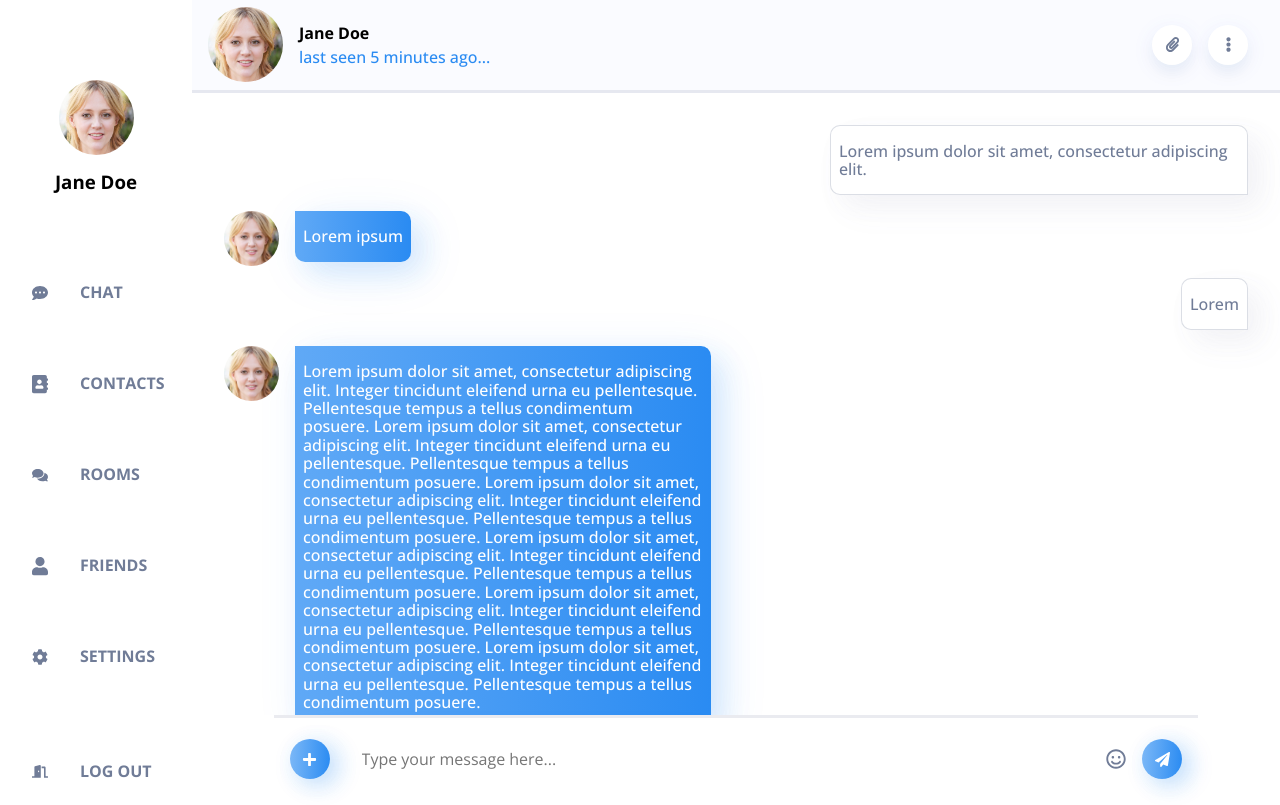
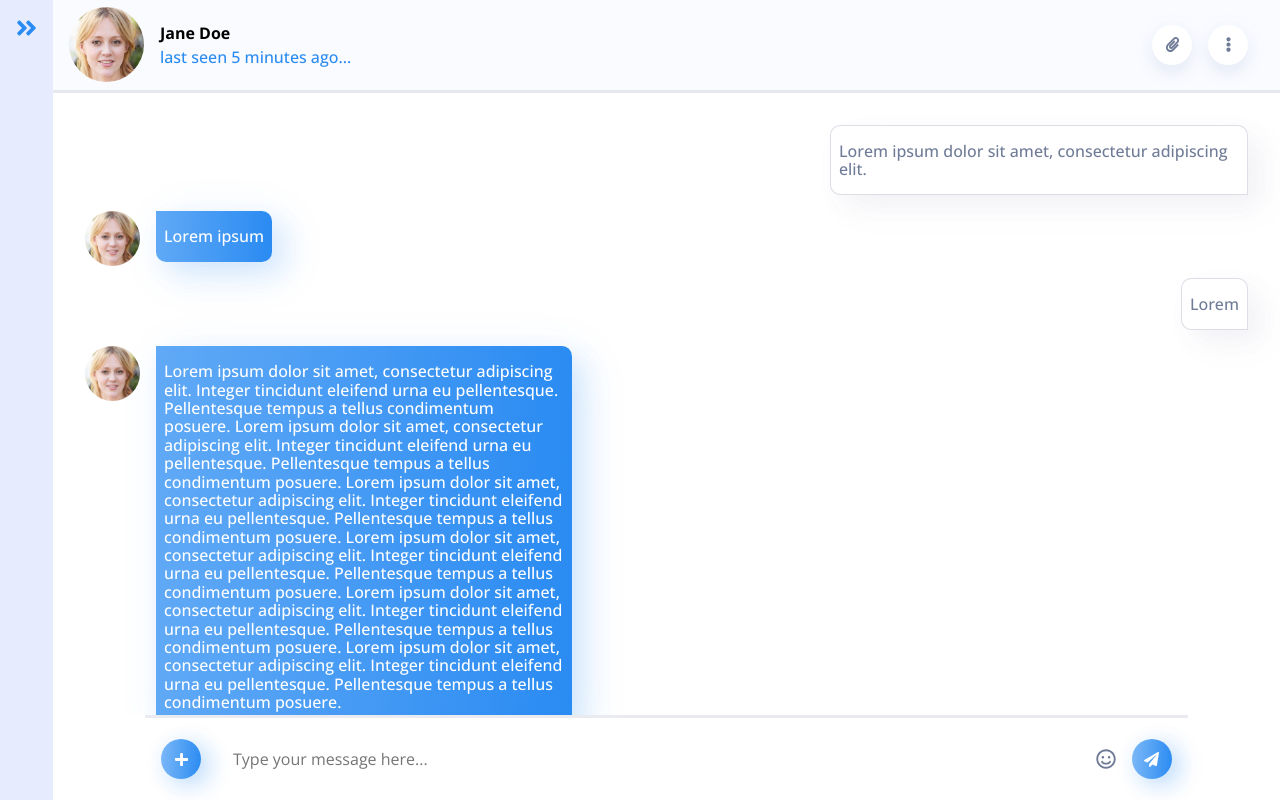
Before and after one commit to droa3v/react-chat-client, a React app: page / in a window 1280 px wide. Built offline with nearby package versions, Linux system fonts and the light colour scheme.

Commit message:
Added dropdown menu

```diff
--- a/src/App.tsx
+++ b/src/App.tsx
@@ -1,13 +1,16 @@
 import React from "react";
+import { BrowserRouter } from "react-router-dom";
 import { Chat } from "./Chat/Chat";
 import { Menu } from "./Menu/Menu";
 import "./scss/App.scss";
 
 export const App: React.FC = (): JSX.Element => {
   return (
-    <div className="appContainer">
-      <Menu />
-      <Chat />
-    </div>
+    <BrowserRouter>
+      <div className="appContainer">
+        <Menu />
+        <Chat />
+      </div>
+    </BrowserRouter>
   );
 };
--- a/src/Menu/LogOut.tsx
+++ /dev/null
@@ -1,11 +0,0 @@
-import React from "react";
-import { faDoorOpen } from "@fortawesome/free-solid-svg-icons";
-import { MenuItem } from "../components/MenuItem/MenuItem";
-
-export const LogOut: React.FC = (): JSX.Element => {
-  return (
-    <div>
-      <MenuItem icon={faDoorOpen}>Log out</MenuItem>
-    </div>
-  );
-};
--- a/src/Menu/Menu.module.scss
+++ b/src/Menu/Menu.module.scss
@@ -2,13 +2,61 @@
 
 .container {
   height: 100vh;
-  width: 15%;
-  background-color: #fff;
+  width: 290px;
+  display: flex;
+  flex-direction: column;
+  justify-content: space-between;
+  background-color: variables.$white;
+  position: absolute;
+  left: -100%;
+  transition: all 0.3s ease;
 
-  .itemsContainer {
+  .userCard {
+    width: 100%;
+    display: flex;
+    flex-direction: column;
+    align-items: center;
+    padding-top: 80px;
+
+    .name {
+      cursor: pointer;
+      font-family: variables.$OpenSans;
+      font-weight: 600;
+      text-align: center;
+      padding: 16px;
+    }
+  }
+
+  .navigation {
+    margin: 0;
+    padding: 80px 0 0 0;
     height: 100%;
     display: flex;
     flex-direction: column;
-    gap: 3rem;
+  }
+
+  .logOut {
+    padding: 0;
+    margin: 0;
+  }
+
+  .icon {
+    align-self: flex-end;
   }
 }
+
+.icon {
+  color: variables.$gray;
+  font-size: 1.5rem;
+  padding: 1rem;
+
+  &:hover {
+    color: variables.$active;
+  }
+}
+
+.active {
+  left: 0;
+  transition: all 0.3s ease;
+  z-index: 1;
+}
--- a/src/Menu/Menu.tsx
+++ b/src/Menu/Menu.tsx
@@ -1,18 +1,76 @@
-import React from "react";
-import { LogOut } from "./LogOut";
+import React, { useState } from "react";
+import { FontAwesomeIcon } from "@fortawesome/react-fontawesome";
+import {
+  faAngleDoubleRight,
+  faAngleDown,
+  faPowerOff,
+  faSlidersH,
+  faTimes,
+} from "@fortawesome/free-solid-svg-icons";
+import {
+  faAddressBook,
+  faCommentDots,
+  faComments,
+  faUser,
+} from "@fortawesome/free-regular-svg-icons";
+
+import { Avatar } from "../components/Avatar/Avatar";
+import { MenuItem } from "../components/MenuItem/MenuItem";
 import styles from "./Menu.module.scss";
-import { Navigation } from "./Navigation/Navigation";
-
-import { UserCard } from "./UserCard/UserCard";
+import img from "../img/image.jpeg";
 
 export const Menu: React.FC = (): JSX.Element => {
+  const [clicked, setClicked] = useState<boolean>(false);
+
+  const handleClick = () => setClicked(!clicked);
+
   return (
-    <div className={styles.container}>
-      <div className={styles.itemsContainer}>
-        <UserCard />
-        <Navigation />
-        <LogOut />
-      </div>
-    </div>
+    <>
+      <nav className={`${styles.container} ${clicked ? styles.active : null}`}>
+        <FontAwesomeIcon
+          onClick={handleClick}
+          icon={faTimes}
+          className={styles.icon}
+        />
+
+        <div className={styles.userCard}>
+          <Avatar src={img} size="lg" />
+          <div>
+            <span className={styles.name}>Jane Doe</span>
+            <FontAwesomeIcon icon={faAngleDown} />
+          </div>
+        </div>
+
+        <ul className={styles.navigation}>
+          <MenuItem icon={faCommentDots} to="/chat">
+            Chat
+          </MenuItem>
+          <MenuItem icon={faAddressBook} to="/contacts">
+            Contacts
+          </MenuItem>
+          <MenuItem icon={faComments} to="/rooms">
+            Rooms
+          </MenuItem>
+          <MenuItem icon={faUser} to="/friends">
+            Friends
+          </MenuItem>
+          <MenuItem icon={faSlidersH} to="/settings">
+            Settings
+          </MenuItem>
+        </ul>
+
+        <ul className={styles.logOut}>
+          <MenuItem icon={faPowerOff} to="/logout">
+            Log out
+          </MenuItem>
+        </ul>
+      </nav>
+
+      <FontAwesomeIcon
+        onClick={handleClick}
+        icon={faAngleDoubleRight}
+        className={styles.icon}
+      />
+    </>
   );
 };
--- a/src/Menu/Navigation/Navigation.module.scss
+++ /dev/null
@@ -1,6 +0,0 @@
-.container {
-  display: flex;
-  flex-direction: column;
-  flex-grow: 1;
-  gap: 1.5rem;
-}
--- a/src/Menu/Navigation/Navigation.tsx
+++ /dev/null
@@ -1,23 +0,0 @@
-import React from "react";
-import {
-  faAddressBook,
-  faCog,
-  faCommentDots,
-  faComments,
-  faUser,
-} from "@fortawesome/free-solid-svg-icons";
-
-import styles from "./Navigation.module.scss";
-import { MenuItem } from "../../components/MenuItem/MenuItem";
-
-export const Navigation: React.FC = (): JSX.Element => {
-  return (
-    <div className={styles.container}>
-      <MenuItem icon={faCommentDots}>Chat</MenuItem>
-      <MenuItem icon={faAddressBook}>Contacts</MenuItem>
-      <MenuItem icon={faComments}>Rooms</MenuItem>
-      <MenuItem icon={faUser}>Friends</MenuItem>
-      <MenuItem icon={faCog}>Settings</MenuItem>
-    </div>
-  );
-};
--- a/src/Menu/UserCard/UserCard.module.scss
+++ /dev/null
@@ -1,17 +0,0 @@
-@use "../../scss/variables";
-
-.container {
-  width: 100%;
-  display: flex;
-  flex-direction: column;
-  align-items: center;
-  padding-top: 5rem;
-
-  .name {
-    cursor: pointer;
-    font-family: variables.$OpenSans;
-    font-weight: 600;
-    text-align: center;
-    margin-top: 1rem;
-  }
-}
--- a/src/Menu/UserCard/UserCard.tsx
+++ /dev/null
@@ -1,13 +0,0 @@
-import React from "react";
-import { Avatar } from "../../components/Avatar/Avatar";
-import img from "../../img/image.jpeg";
-import styles from "./UserCard.module.scss";
-
-export const UserCard: React.FC = (): JSX.Element => {
-  return (
-    <div className={styles.container}>
-      <Avatar src={img} size="lg" />
-      <h3 className={styles.name}>Jane Doe</h3>
-    </div>
-  );
-};
--- a/src/components/Button/Button.module.scss
+++ b/src/components/Button/Button.module.scss
@@ -15,7 +15,7 @@
     width: 20px;
     height: 20px;
     position: absolute;
-    background: variables.$gray;
+    background: variables.$background;
     display: block;
     content: "";
     border-radius: 9999px;
--- a/src/components/MenuItem/MenuItem.module.scss
+++ b/src/components/MenuItem/MenuItem.module.scss
@@ -1,45 +1,34 @@
 @use "../../scss/variables";
 
 .container {
-  cursor: pointer;
-  display: flex;
-  text-align: center;
   text-transform: uppercase;
-  width: 100%;
-  align-items: center;
-  position: relative;
-  padding: 1.5rem 0;
   font-family: variables.$OpenSans;
   font-size: 1rem;
-  line-height: 19px;
+  line-height: 1.2rem;
   font-weight: 700;
-  color: variables.$gray;
-  transition-duration: 0.3s;
-  .icon {
-    width: 16px;
-    height: auto;
-    padding: 0 2rem;
-    transition-duration: 0.15s;
-    color: variables.$gray;
+  list-style: none;
+
+  &:hover {
+    box-shadow: 6px 0px 1px -2px rgba(variables.$active, 0.75) inset;
   }
 
-  &:hover:before,
-  .active:before {
-    content: "";
-    position: absolute;
-    height: 100%;
-    width: 4px;
-    background-color: variables.$active;
-    box-shadow: 1px 0px 10px rgba(variables.$active, 0.45),
-      0px 0px 10px rgba(variables.$active, 0.55),
-      4px 0px 25px rgba(variables.$active, 0.75);
-    border-radius: 3px;
-  }
+  .link {
+    display: flex;
+    padding: 16px;
+    text-decoration: none;
+    color: variables.$gray;
+    box-sizing: border-box;
+    .icon {
+      padding: 0 16px;
+      color: variables.$gray;
+    }
 
-  &:hover,
-  .active {
-    color: variables.$active;
-    .icon {
+    &:visited {
+      color: variables.$gray;
+    }
+
+    &:hover,
+    &:hover .icon {
       color: variables.$active;
     }
   }
--- a/src/components/MenuItem/MenuItem.tsx
+++ b/src/components/MenuItem/MenuItem.tsx
@@ -2,20 +2,27 @@ import React from "react";
 import { FontAwesomeIcon } from "@fortawesome/react-fontawesome";
 import { IconDefinition } from "@fortawesome/free-solid-svg-icons";
 import styles from "./MenuItem.module.scss";
+import { Link } from "react-router-dom";
 
 interface MenuItemProps {
   icon: IconDefinition;
   children: React.ReactNode;
+  to: string;
 }
 
 export const MenuItem: React.FC<MenuItemProps> = ({
   icon,
   children,
+  to,
 }): JSX.Element => {
   return (
-    <div className={styles.container}>
-      <FontAwesomeIcon icon={icon} className={styles.icon} />
-      {children}
-    </div>
+    <>
+      <li className={styles.container}>
+        <Link to={to} className={styles.link}>
+          <FontAwesomeIcon icon={icon} className={styles.icon} />
+          {children}
+        </Link>
+      </li>
+    </>
   );
 };
--- a/src/scss/App.scss
+++ b/src/scss/App.scss
@@ -359,6 +359,7 @@ html {
 .appContainer {
   display: flex;
   justify-content: space-between;
+  background-color: variables.$background;
 }
 
 ::-webkit-scrollbar {
```
